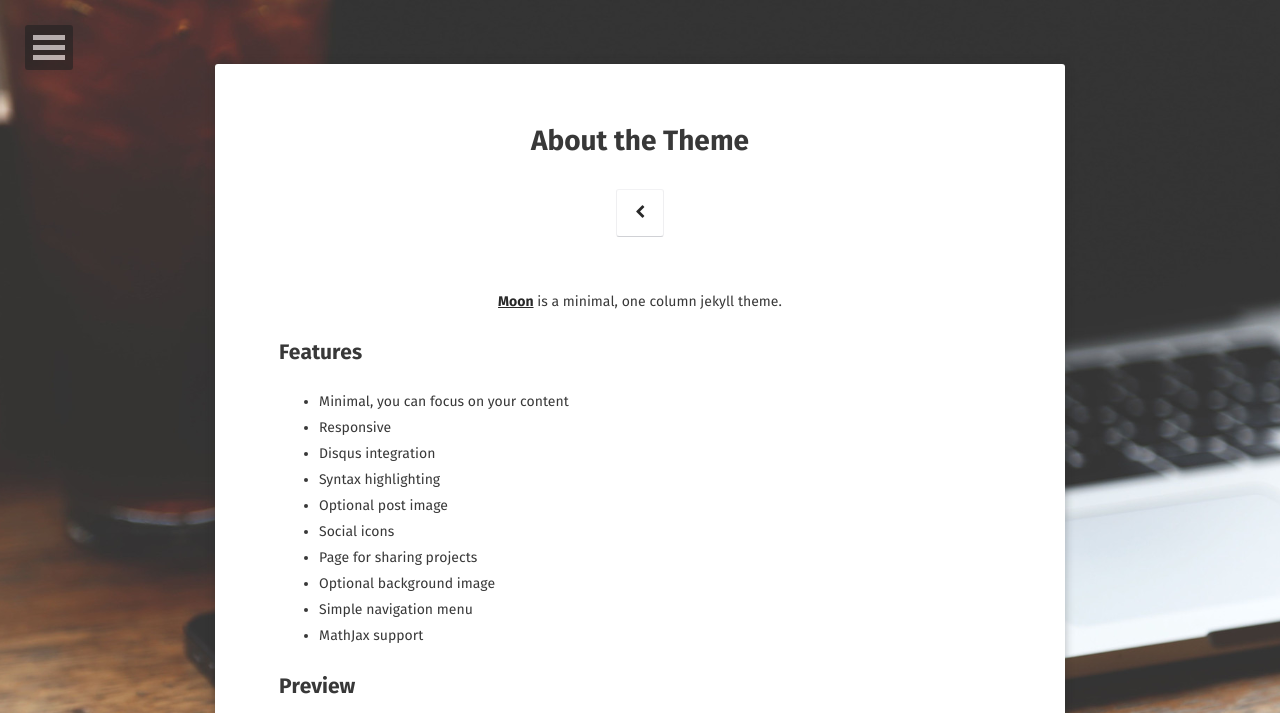
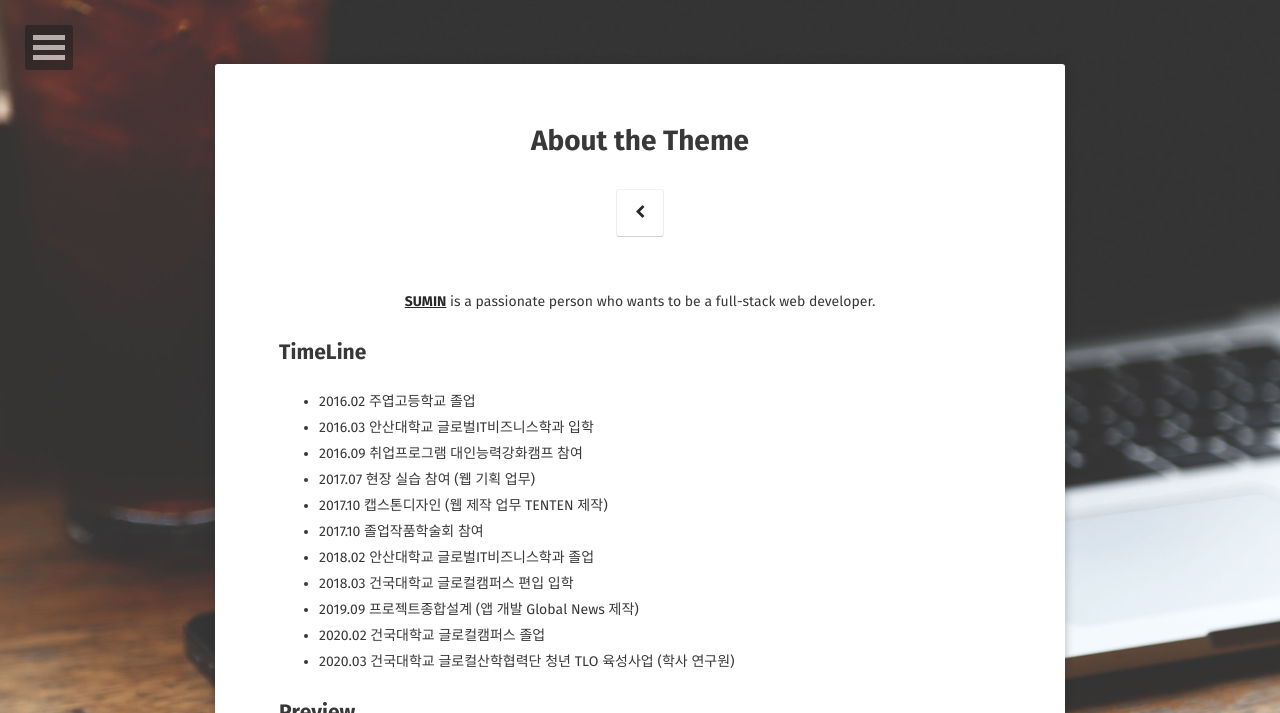
Before and after one commit to sum529-create/sum529-create.github.io, a Jekyll site: the page built from about/index.md, in a window 1280 px wide, cut to the strip 0-713 px from the top of the page. Built offline with Jekyll 4.4.1, drawn with Linux system fonts in a browser that asks for light colours; some web fonts are replaced.

Commit message:
Update index.md

```diff
--- a/about/index.md
+++ b/about/index.md
@@ -6,19 +6,20 @@ date: 2016-03-21
 comments: false
 ---
 
-<center><a href="http://taylantatli.github.io/Moon"><b>Moon</b></a> is a minimal, one column jekyll theme.</center>
+<center><a href="https://sum529-create.github.io/"><b>SUMIN</b></a> is a passionate person who wants to be a full-stack web developer.</center>
 
-## Features
-* Minimal, you can focus on your content
-* Responsive
-* Disqus integration
-* Syntax highlighting
-* Optional post image
-* Social icons
-* Page for sharing projects
-* Optional background image
-* Simple navigation menu
-* MathJax support
+## TimeLine
+* 2016.02 주엽고등학교 졸업
+* 2016.03 안산대학교 글로벌IT비즈니스학과 입학
+* 2016.09 취업프로그램 대인능력강화캠프 참여
+* 2017.07 현장 실습 참여 (웹 기획 업무)
+* 2017.10 캡스톤디자인 (웹 제작 업무 TENTEN 제작)
+* 2017.10 졸업작품학술회 참여
+* 2018.02 안산대학교 글로벌IT비즈니스학과 졸업
+* 2018.03 건국대학교 글로컬캠퍼스 편입 입학
+* 2019.09 프로젝트종합설계 (앱 개발 Global News 제작)
+* 2020.02 건국대학교 글로컬캠퍼스 졸업
+* 2020.03 건국대학교 글로컬산학협력단 청년 TLO 육성사업 (학사 연구원)
 
 ## Preview
 
```
